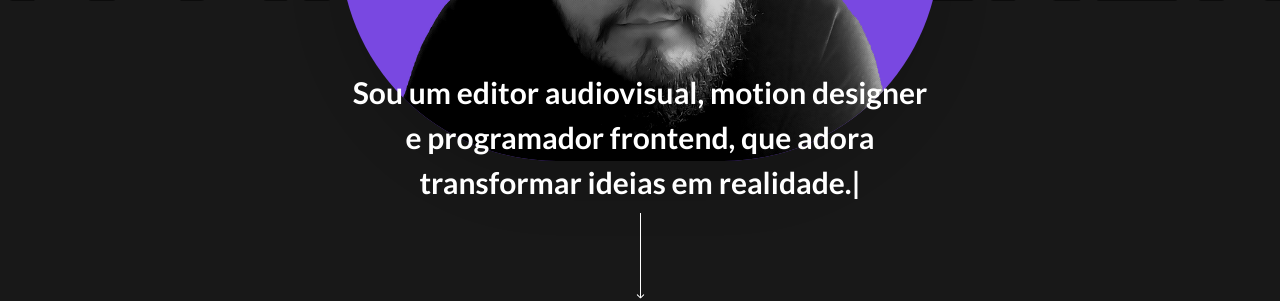
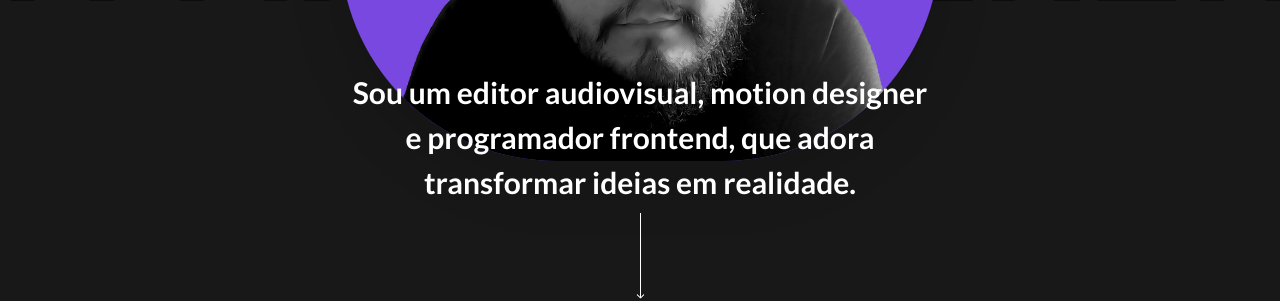
Before and after one commit to wilkerpaiva/portfolio-site, a React (Vite) app: page / in a window 1280 px wide. Shown: the part 403-704 px from the top of the page. Built offline with nearby package versions, Linux system fonts and the light colour scheme.

Commit message:
home text changed

```diff
--- a/src/pages/Home.jsx
+++ b/src/pages/Home.jsx
@@ -53,7 +53,7 @@ function Home() {
             >
               Sou um editor audiovisual, motion designer
               e programador frontend, que adora transformar
-              ideias em realidade.|
+              ideias em realidade.
             </motion.p>
 
           </motion.div>
```
